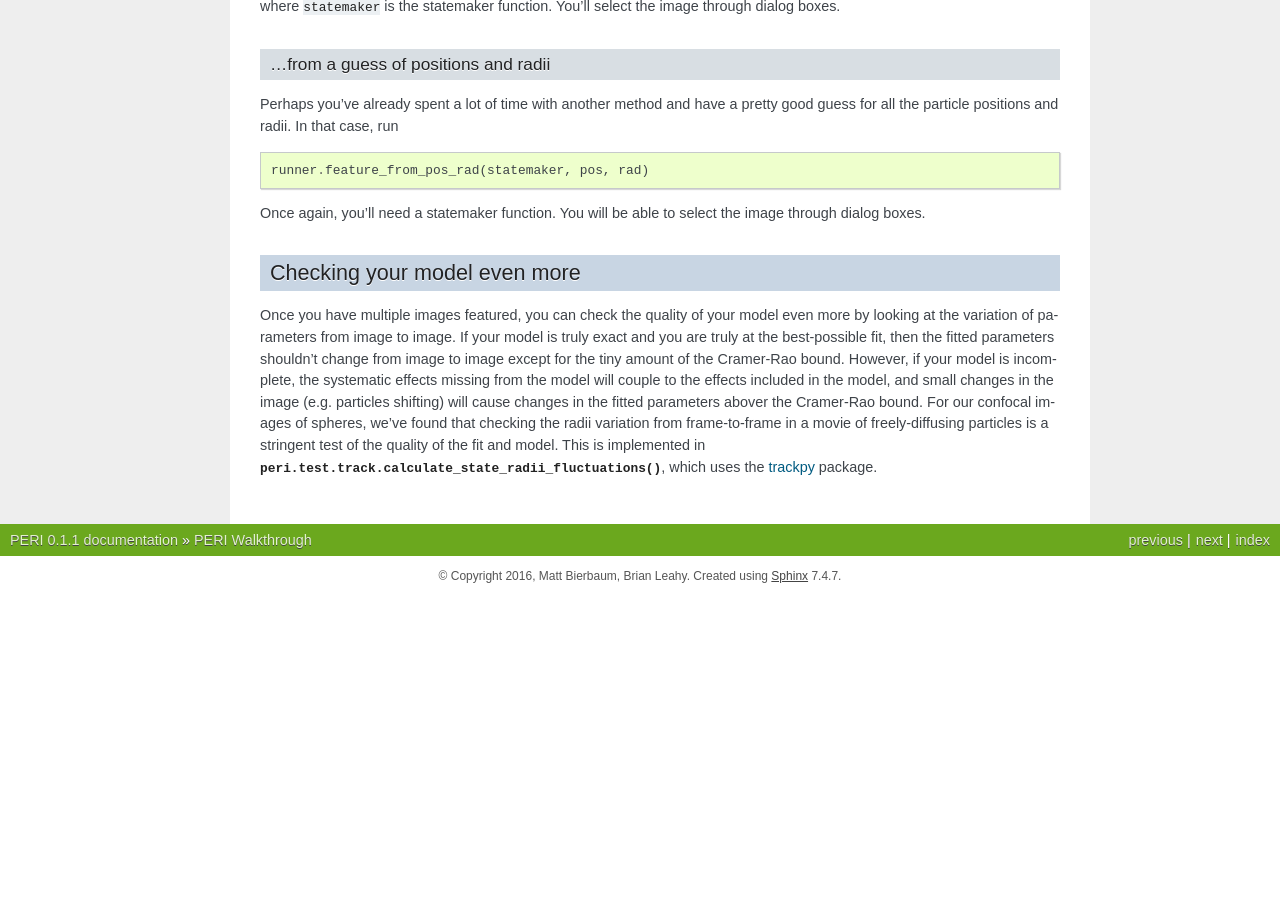
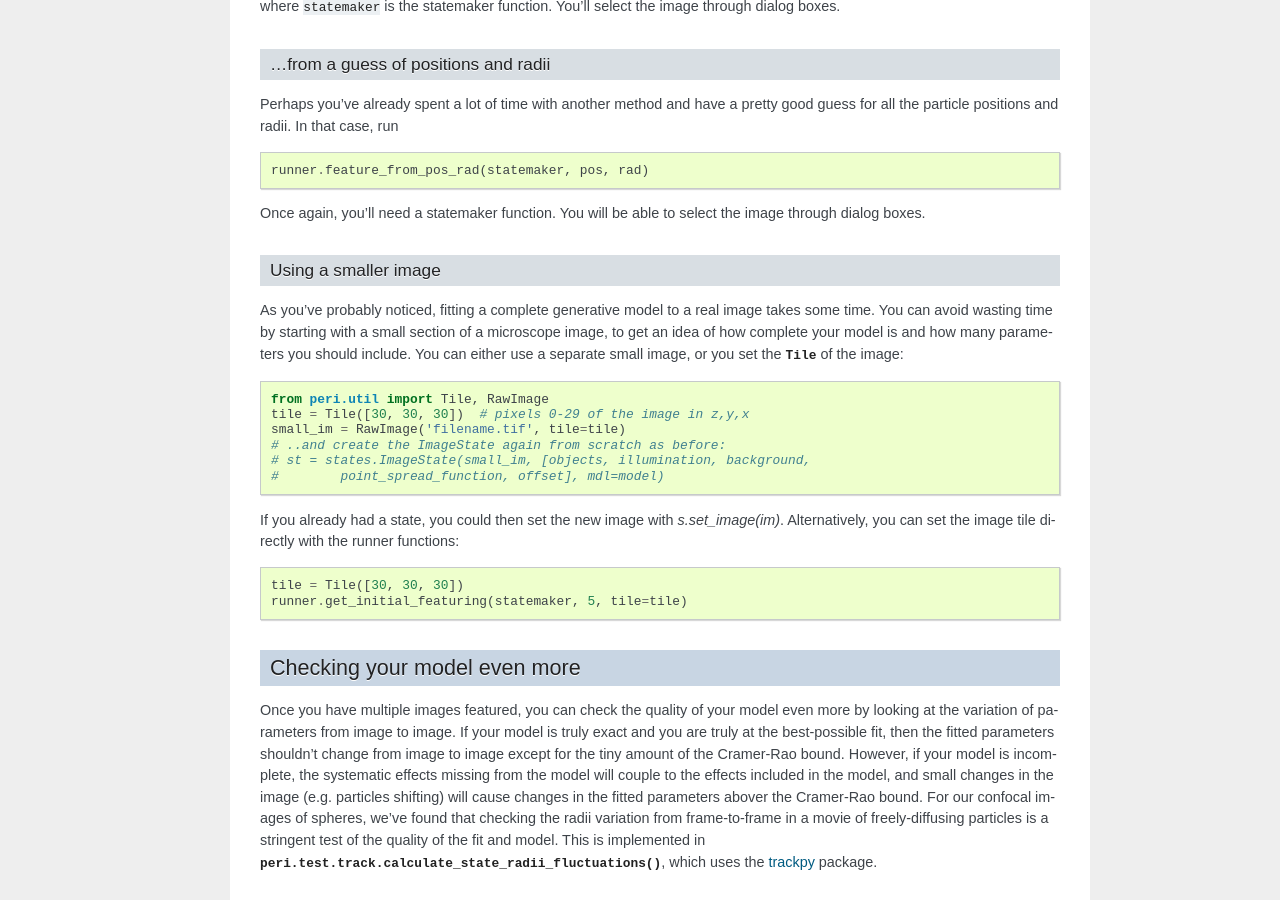
Before and after one commit to peri-source/peri, a Sphinx documentation site: the page built from docs/walkthrough.rst, in a window 1280 px wide and 900 px high, scrolled down 10364 px. Built offline with Sphinx 7.4.7, drawn with Linux system fonts in a browser that asks for light colours; before the commit the page ends 10960 px from its top, so only the background shows below that; some of the changed text lies outside the part shown.

Commit message:
Minor changes to docs re: meera's comments.

```diff
--- a/docs/optimization.rst
+++ b/docs/optimization.rst
@@ -385,7 +385,8 @@ Fitting a small image
 
 The larger the image is, the longer it takes to fit. Fitting a small image
 considerably speeds up the fit. You can change the region of the fit by setting
-the :class:`peri.util.Tile` of the image, as described in section BLAH.
+the :class:`peri.util.Tile` of the image, as described in the
+:doc:`Walkthrough </walkthrough>`.
 
 Fitting a small image is useful to get a good estimate of global parameters,
 especially the point-spread function. Since the exact point-spread functions
--- a/docs/walkthrough.rst
+++ b/docs/walkthrough.rst
@@ -578,6 +578,33 @@ pretty good guess for all the particle positions and radii. In that case, run
 Once again, you'll need a statemaker function. You will be able to select the
 image through dialog boxes.
 
+Using a smaller image
+~~~~~~~~~~~~~~~~~~~~~
+
+As you've probably noticed, fitting a complete generative model to a real image
+takes some time. You can avoid wasting time by starting with a small section of
+a microscope image, to get an idea of how complete your model is and how many
+parameters you should include. You can either use a separate small image, or
+you set the :class:`~peri.util.Tile` of the image:
+
+.. code-block:: python
+
+    from peri.util import Tile, RawImage
+    tile = Tile([30, 30, 30])  # pixels 0-29 of the image in z,y,x
+    small_im = RawImage('filename.tif', tile=tile)
+    # ..and create the ImageState again from scratch as before:
+    # st = states.ImageState(small_im, [objects, illumination, background,
+    #        point_spread_function, offset], mdl=model)
+
+If you already had a state, you could then set the new image with
+`s.set_image(im)`. Alternatively, you can set the image tile directly with the
+runner functions:
+
+.. code-block:: python
+
+    tile = Tile([30, 30, 30])
+    runner.get_initial_featuring(statemaker, 5, tile=tile)
+
 Checking your model even more
 -----------------------------
 
```
Also changed, not shown: docs/architecture.rst (+8 -5 lines).
